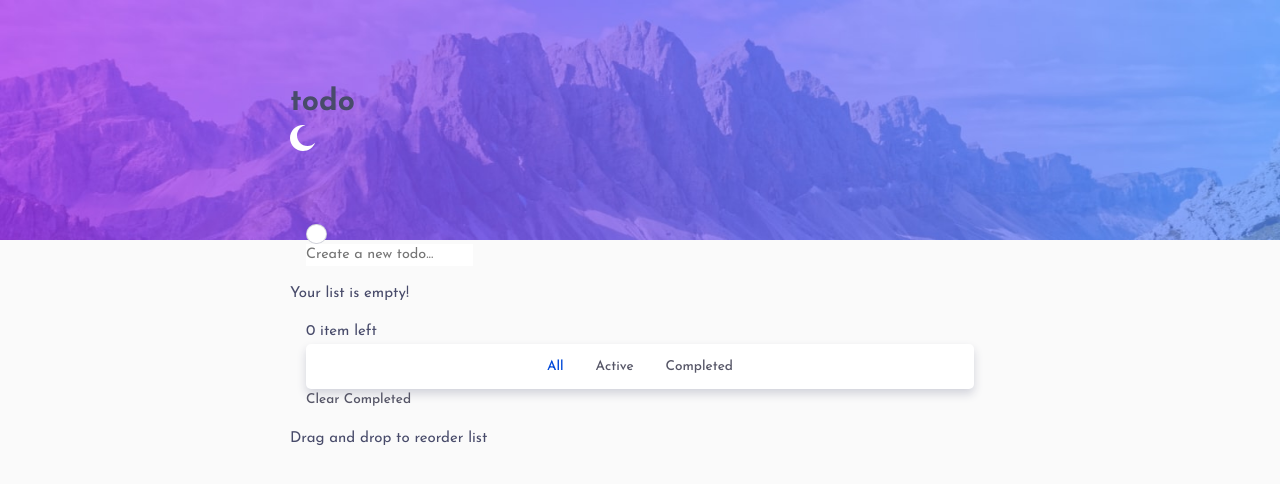
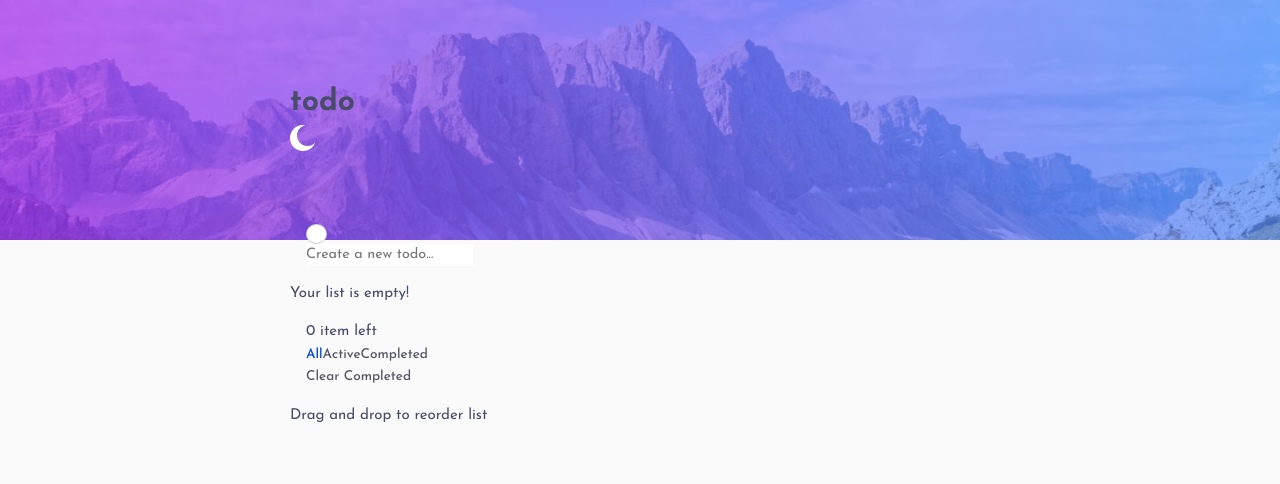
Before and after one commit to hns-dev/frontendMentor-todo-app, a React (Create React App) app: page / in a window 1280 px wide. Shown: the top 484 px of the page. Built offline with nearby package versions, Linux system fonts and the light colour scheme.

Commit message:
Refactor FilterList component

```diff
--- a/src/components/FilterList.js
+++ b/src/components/FilterList.js
@@ -1,23 +1,23 @@
 import React from "react";
 
-export default function FilterList({ onfilterChange, filterOption }) {
+export default function FilterList({ onFilterChange, filterOption }) {
   return (
-    <div className="dark-bg row filter">
+    <div className="filter-list flex surface-color padding-y">
       <button
-        className={`${filterOption === "All" ? "active-btn" : ""}`}
-        onClick={() => onfilterChange("All")}
+        className={`btn ${filterOption === "All" ? "active-btn" : ""}`}
+        onClick={() => onFilterChange("All")}
       >
         All
       </button>
       <button
-        className={`${filterOption === "Active" ? "active-btn" : ""}`}
-        onClick={() => onfilterChange("Active")}
+        className={`btn ${filterOption === "Active" ? "active-btn" : ""}`}
+        onClick={() => onFilterChange("Active")}
       >
         Active
       </button>
       <button
-        className={`${filterOption === "Completed" ? "active-btn" : ""}`}
-        onClick={() => onfilterChange("Completed")}
+        className={`btn ${filterOption === "Completed" ? "active-btn" : ""}`}
+        onClick={() => onFilterChange("Completed")}
       >
         Completed
       </button>
```
